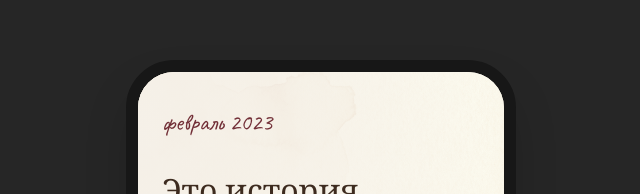
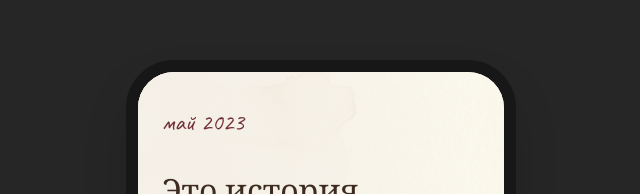
Before and after one commit to sergeymong/wedding-invitation, a React (Vite) app: page / in a window 1280 px wide. Both pictures are taken after a click on the button 803 px from the left and 328 px from the top of the page. Shown: the top 194 px of the page, without its empty margins (319-959 px from the left). Built offline with nearby package versions, Linux system fonts and the light colour scheme; the HTML template or start-up script is replaced by a standard one.

Commit message:
fix: февраль 2023 → май 2023

```diff
--- a/src/App.jsx
+++ b/src/App.jsx
@@ -584,7 +584,7 @@ export default function App() {
                 animate={{ opacity: 1 }}
                 className="font-hand text-marsala text-[1.5rem] mb-8"
               >
-                февраль 2023
+                май 2023
               </motion.p>
 
               <motion.div
```
